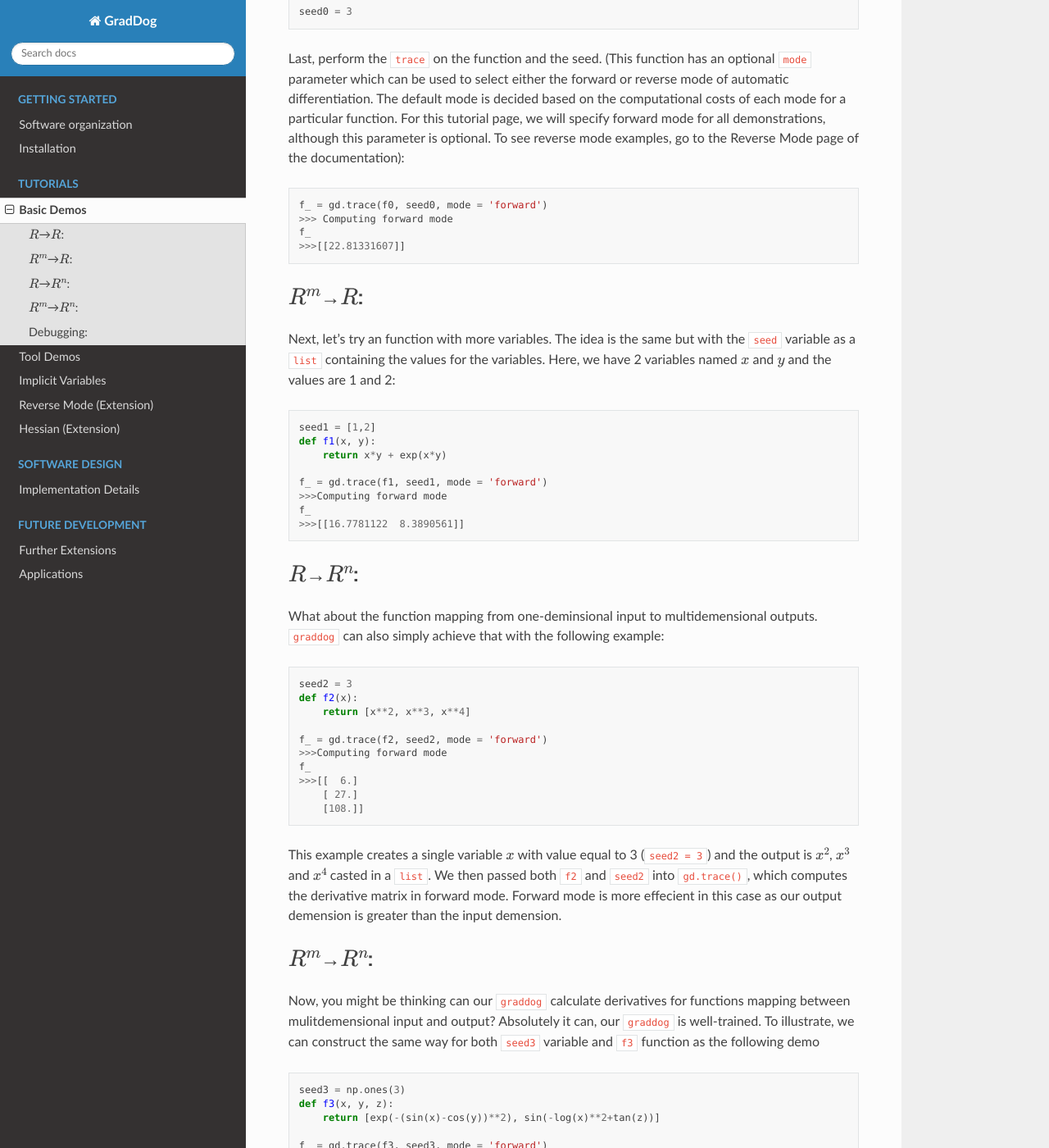
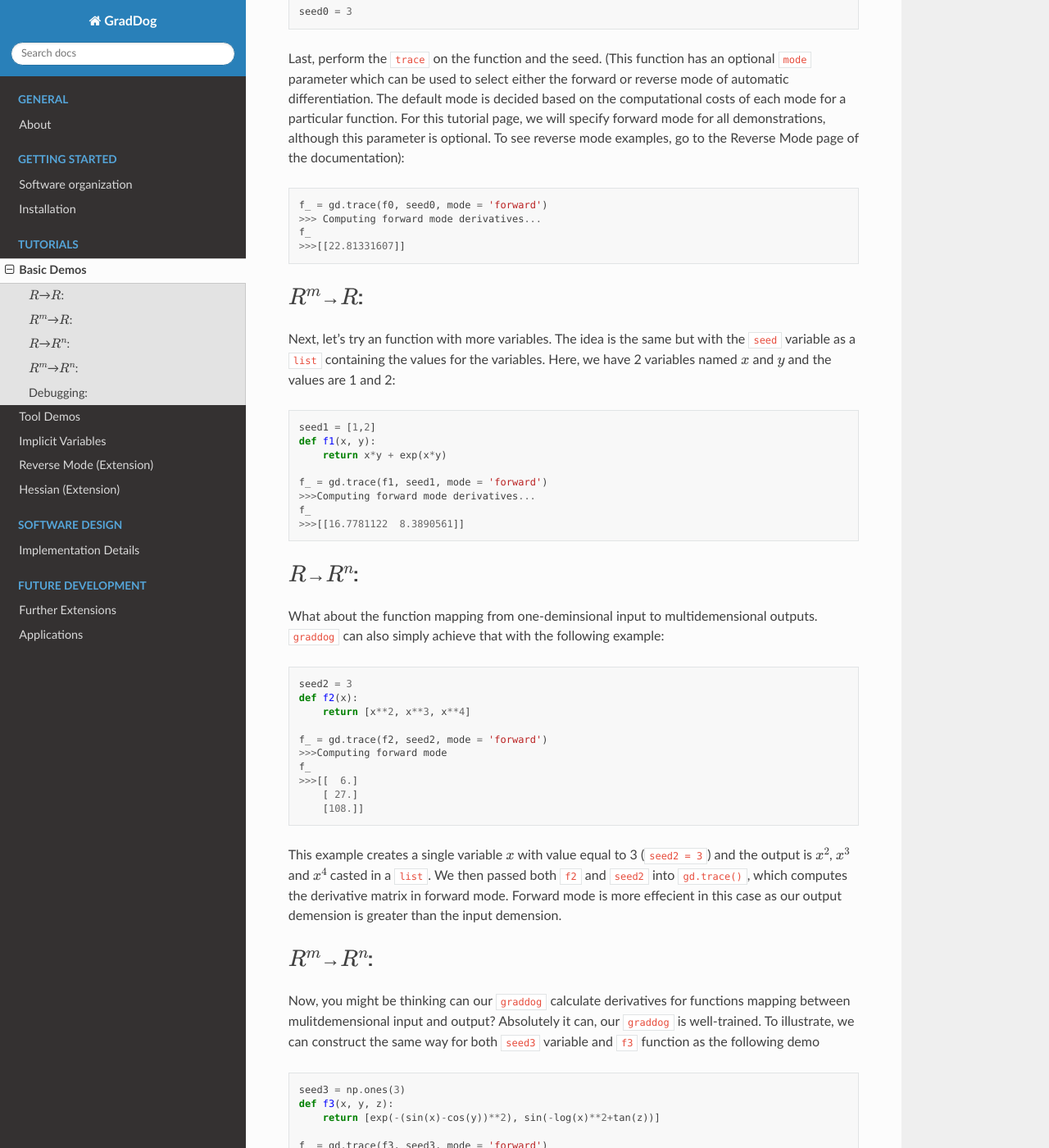
Before and after one commit to git-fetch-git-roll-over/GradDog, a Sphinx documentation site: the page built from docs/source/basic_demos.rst, in a window 1280 px wide and 1400 px high, scrolled down 584 px. Shown: the whole window at 82% size. Built offline with Sphinx 7.4.7 and the Read the Docs theme 2.0.0, drawn with Linux system fonts in a browser that asks for light colours; pages that are not in the unit, such as notebooks, are missing from menus.

Commit message:
adding back about.rst

```diff
--- a/docs/source/about.rst
+++ b/docs/source/about.rst
@@ -1,5 +1,5 @@
 About
-=====
+======
 
 Introduction
 ------------
--- a/docs/source/basic_demos.rst
+++ b/docs/source/basic_demos.rst
@@ -3,6 +3,7 @@ Basic Demos
 
 .. role:: raw-html(raw)
    :format: html
+
 First, import the full ``graddog`` module (recommended alias: ``gd``) and the functions from the ``functions`` module::
 
     import graddog as gd
@@ -14,6 +15,7 @@ Then, create the function you would like to evaluate the derivative of (See `thi
 
     def f0(x):
         return x**2 + 3*x + exp(x, base=2)*sin(2*x)
+
 Choose a "seed value", which is the value of the input(s) at which the derivative will be evaluated::
 
     seed0 = 3
@@ -21,7 +23,7 @@ Choose a "seed value", which is the value of the input(s) at which the derivativ
 Last, perform the ``trace`` on the function and the seed. (This function has an optional ``mode`` parameter which can be used to select either the forward or reverse mode of automatic differentiation. The default mode is decided based on the computational costs of each mode for a particular function. For this tutorial page, we will specify forward mode for all demonstrations, although this parameter is optional. To see reverse mode examples, go to the Reverse Mode page of the documentation)::
 
     f_ = gd.trace(f0, seed0, mode = 'forward')
-    >>> Computing forward mode
+    >>> Computing forward mode derivatives...
     f_
     >>>[[22.81331607]]
 
@@ -36,7 +38,7 @@ Next, let's try an function with more variables. The idea is the same but with t
         return x*y + exp(x*y)
 
     f_ = gd.trace(f1, seed1, mode = 'forward')
-    >>>Computing forward mode
+    >>>Computing forward mode derivatives...
     f_
     >>>[[16.7781122  8.3890561]]
 
@@ -71,7 +73,7 @@ Now, you might be thinking can our ``graddog`` calculate derivatives for functio
         return [exp(-(sin(x)-cos(y))**2), sin(-log(x)**2+tan(z))]
 
     f_ = gd.trace(f3, seed3, mode = 'forward')
-    >>>Computing forward mode
+    >>>Computing forward mode derivatives...
     f_
     >>>[[-0.29722477 -0.46290015  0.        ]
         [ 0.          0.          0.04586154]]
--- a/docs/source/implicit_variables.rst
+++ b/docs/source/implicit_variables.rst
@@ -15,7 +15,7 @@ Instead of giving explicitly the variable names, we could also implicitly pass i
 
     gd.trace(f4, seed4)
 
-    >>> Computing reverse mode
+    >>> Computing reverse mode derivatives...
     >>> [[ 1.  0. 18.]]
 
 So here we are creating variable ``seed4 = [1,2,3]`` and the parameter `v` in the function `f4` indicates that it is ``sequence`` object. This implicitly tells our ``GradDog`` that to create a list of variables of :math:`x_{1}`, :math:`x_{2}` and :math:`x_{3}` with specifed values in ``seed4``. Our `f4` specifically defines that the funciton output is :math:`x_{1} + 3\times x_{3}^{2}`. Similarly, we could also create a function mapping from :math:`R^{m}`:raw-html:`&rarr;`:math:`R^{n}`:
@@ -27,7 +27,7 @@ So here we are creating variable ``seed4 = [1,2,3]`` and the parameter `v` in th
 
     gd.trace(f5, seed5)
 
-    >>> Computing forward mode
+    >>> Computing forward mode derivatives...
     >>> [[ 1.          0.         18.        ]
         [-1.          1.          0.        ]
         [ 0.         -0.41614684  1.        ]]
@@ -41,7 +41,7 @@ We could also apply same function to differnt variables by simply writing out th
 
     gd.trace(f6, seed6)
 
-    >>> Computing forward mode
+    >>> Computing forward mode derivatives...
     >>> [[4. 0. 0.]
         [0. 6. 0.]
         [0. 0. 8.]]
```
Also changed, not shown: docs/source/index.rst (+5 -12 lines), docs/source/reverse_mode.rst (+5 -3 lines).
